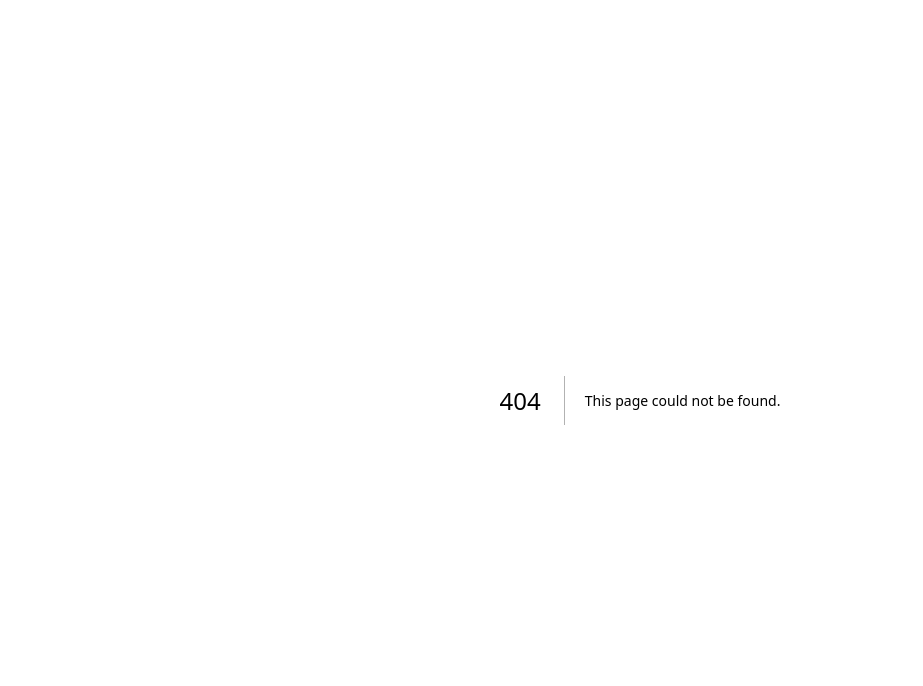
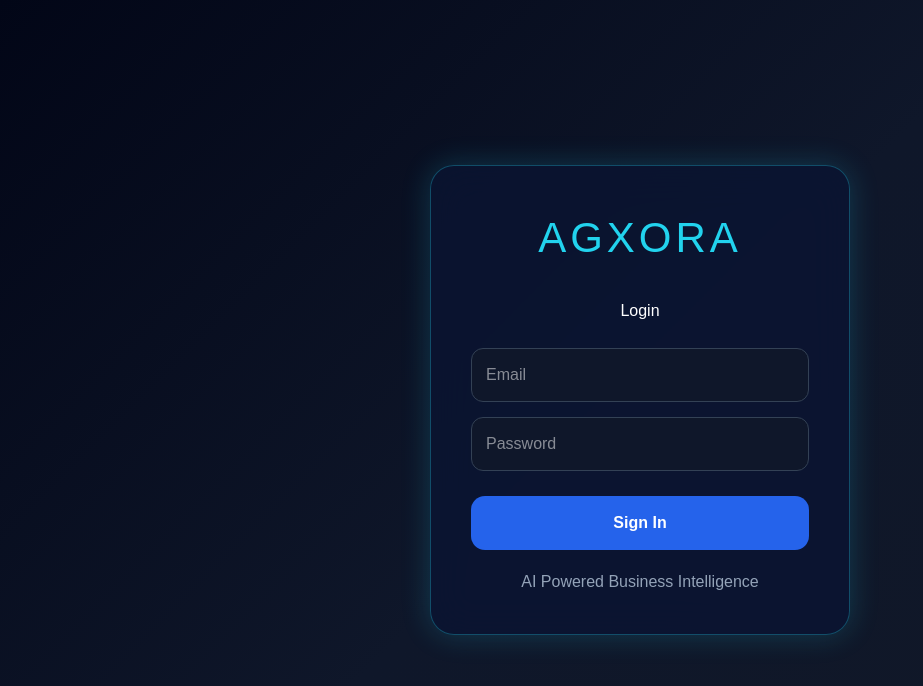
Before and after one commit to ghasemiranalireza-coder/agxora, a Next.js app in the folder agxora-v2/: page /login in a window 1280 px wide. Before the commit this address had no page. Shown: the top 686 px of the page, without its empty margins (0-923 px from the left). Built offline with nearby package versions, Linux system fonts and the light colour scheme.

Commit message:
add login page

```diff
--- /dev/null
+++ b/agxora-v2/app/login/page.tsx
@@ -0,0 +1,104 @@
+export default function LoginPage() {
+  return (
+    <main
+      style={{
+        minHeight: "100vh",
+        display: "flex",
+        justifyContent: "center",
+        alignItems: "center",
+        background:
+          "linear-gradient(135deg,#020617,#0f172a,#111827)",
+        padding: "20px",
+      }}
+    >
+      <div
+        style={{
+          width: "100%",
+          maxWidth: "420px",
+          background: "rgba(10,20,50,0.8)",
+          border: "1px solid rgba(34,211,238,0.3)",
+          borderRadius: "24px",
+          padding: "40px",
+          backdropFilter: "blur(20px)",
+          boxShadow: "0 0 30px rgba(34,211,238,0.2)",
+        }}
+      >
+        <h1
+          style={{
+            textAlign: "center",
+            color: "#22d3ee",
+            marginBottom: "30px",
+            fontSize: "42px",
+            letterSpacing: "4px",
+          }}
+        >
+          AGXORA
+        </h1>
+
+        <h2
+          style={{
+            textAlign: "center",
+            color: "white",
+            marginBottom: "25px",
+          }}
+        >
+          Login
+        </h2>
+
+        <input
+          type="email"
+          placeholder="Email"
+          style={{
+            width: "100%",
+            padding: "14px",
+            marginBottom: "15px",
+            borderRadius: "12px",
+            border: "1px solid #334155",
+            background: "#0f172a",
+            color: "white",
+          }}
+        />
+
+        <input
+          type="password"
+          placeholder="Password"
+          style={{
+            width: "100%",
+            padding: "14px",
+            marginBottom: "25px",
+            borderRadius: "12px",
+            border: "1px solid #334155",
+            background: "#0f172a",
+            color: "white",
+          }}
+        />
+
+        <button
+          style={{
+            width: "100%",
+            padding: "15px",
+            borderRadius: "14px",
+            border: "none",
+            background: "#2563eb",
+            color: "white",
+            fontWeight: "bold",
+            cursor: "pointer",
+            fontSize: "16px",
+          }}
+        >
+          Sign In
+        </button>
+
+        <p
+          style={{
+            textAlign: "center",
+            marginTop: "20px",
+            color: "#94a3b8",
+          }}
+        >
+          AI Powered Business Intelligence
+        </p>
+      </div>
+    </main>
+  );
+}
```
